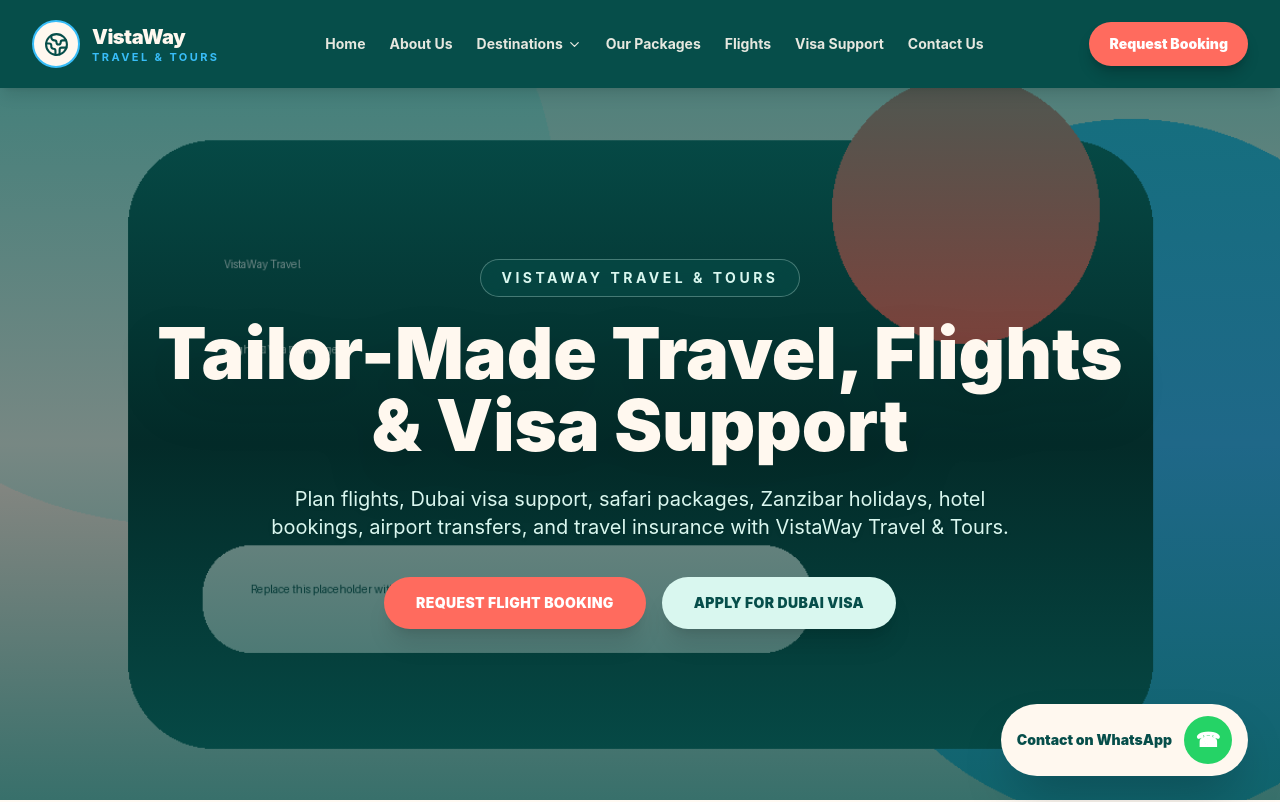
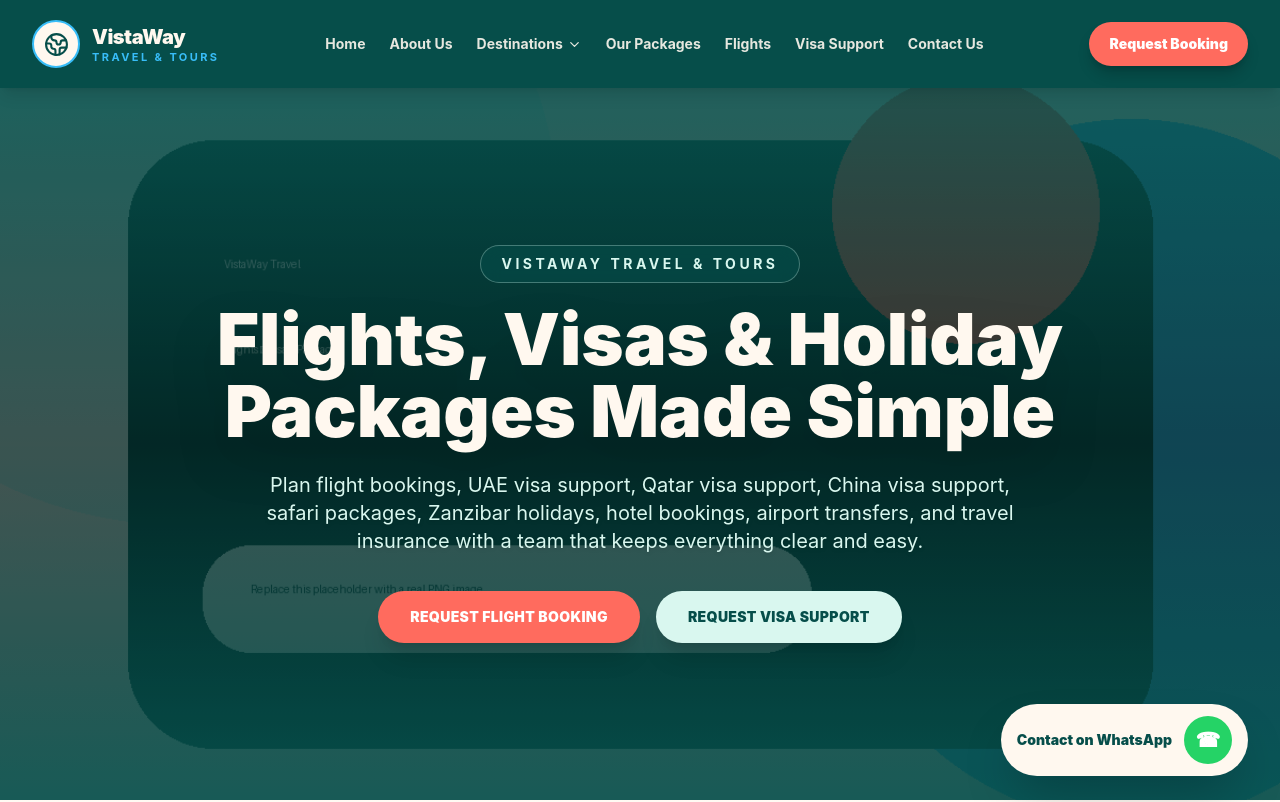
Before and after one commit to brianmichaelu/vistaway-travel-website, a Next.js app: page / in a window 1280 px wide. Shown: the top 802 px of the page. Built offline with nearby package versions, Linux system fonts and the light colour scheme.

Commit message:
Update Hero.tsx

```diff
--- a/components/Hero.tsx
+++ b/components/Hero.tsx
@@ -6,28 +6,30 @@
       <div className="relative h-[calc(100vh-88px)] min-h-[620px] w-full overflow-hidden">
         <Image
           src="/images/hero-travel.png"
-          alt="VistaWay Travel & Tours hero image"
+          alt="VistaWay Travel & Tours travel planning"
           fill
           priority
           className="object-cover"
         />
 
-        <div className="absolute inset-0 bg-gradient-to-b from-[#064E4A]/70 via-black/45 to-[#064E4A]/80" />
+        <div className="absolute inset-0 bg-gradient-to-b from-[#064E4A]/85 via-black/65 to-[#064E4A]/90" />
+        <div className="absolute inset-0 bg-[#064E4A]/25" />
 
         <div className="absolute inset-0 flex items-center justify-center px-5 text-center">
           <div className="mx-auto max-w-5xl">
-            <p className="mb-5 inline-flex rounded-full border border-[#D9F7EF]/30 bg-[#064E4A]/50 px-5 py-2 text-sm font-bold uppercase tracking-[0.25em] text-[#D9F7EF] backdrop-blur">
+            <p className="mb-5 inline-flex rounded-full border border-[#D9F7EF]/30 bg-[#064E4A]/60 px-5 py-2 text-sm font-bold uppercase tracking-[0.25em] text-[#D9F7EF] backdrop-blur">
               VistaWay Travel & Tours
             </p>
 
             <h1 className="text-4xl font-black leading-tight text-[#FFF8EF] drop-shadow-2xl md:text-6xl lg:text-7xl">
-              Tailor-Made Travel, Flights & Visa Support
+              Flights, Visas & Holiday Packages Made Simple
             </h1>
 
             <p className="mx-auto mt-6 max-w-3xl text-base leading-8 text-[#D9F7EF] drop-shadow md:text-xl">
-              Plan flights, Dubai visa support, safari packages, Zanzibar
-              holidays, hotel bookings, airport transfers, and travel insurance
-              with VistaWay Travel & Tours.
+              Plan flight bookings, UAE visa support, Qatar visa support, China
+              visa support, safari packages, Zanzibar holidays, hotel bookings,
+              airport transfers, and travel insurance with a team that keeps
+              everything clear and easy.
             </p>
 
             <div className="mt-9 flex flex-col items-center justify-center gap-4 sm:flex-row">
@@ -42,7 +44,7 @@
                 href="#dubai-visa"
                 className="inline-flex cursor-pointer items-center justify-center rounded-full bg-[#D9F7EF] px-8 py-4 text-sm font-black uppercase tracking-wide text-[#064E4A] shadow-xl transition hover:-translate-y-1 hover:bg-[#FFF8EF]"
               >
-                Apply for Dubai Visa
+                Request Visa Support
               </a>
             </div>
           </div>
```
